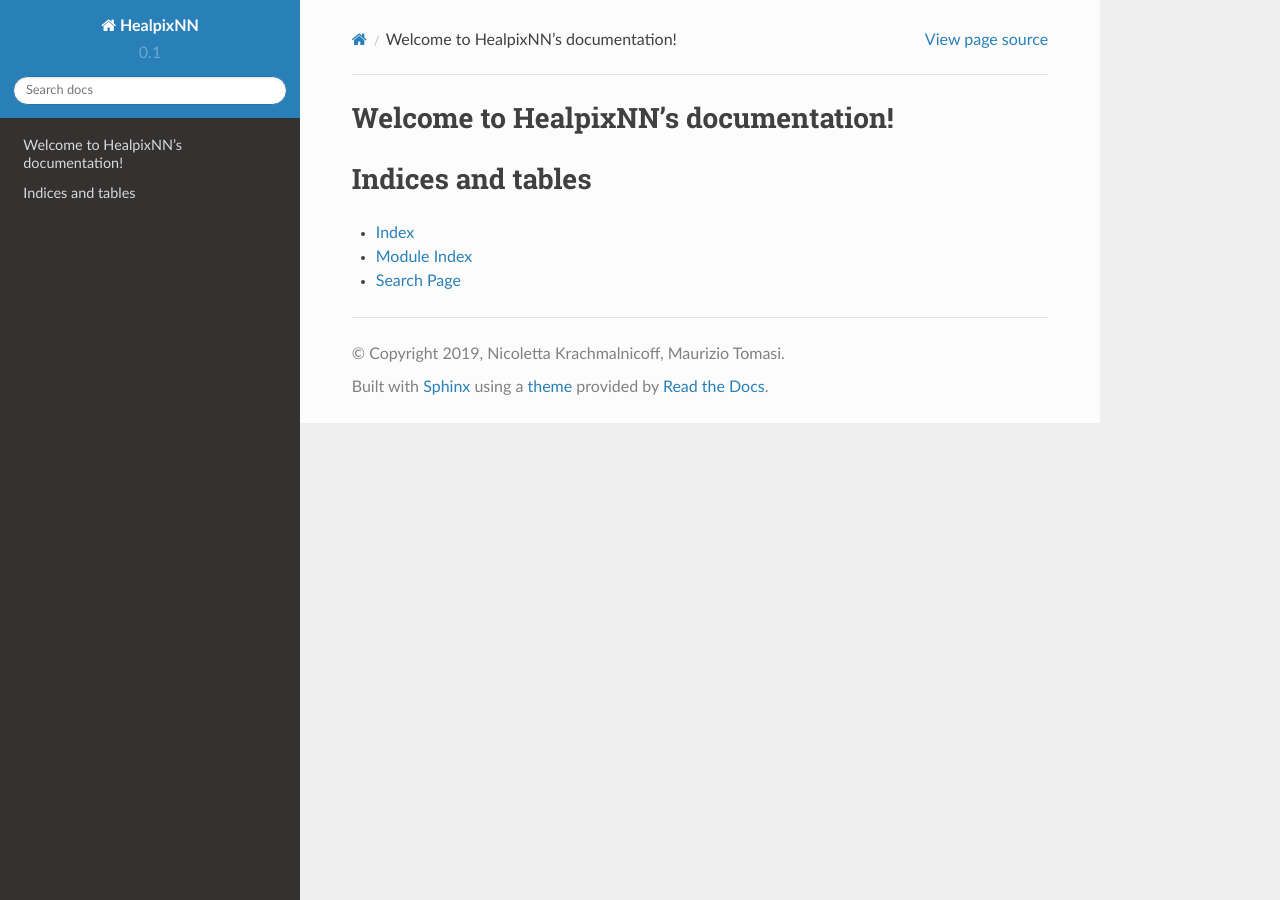
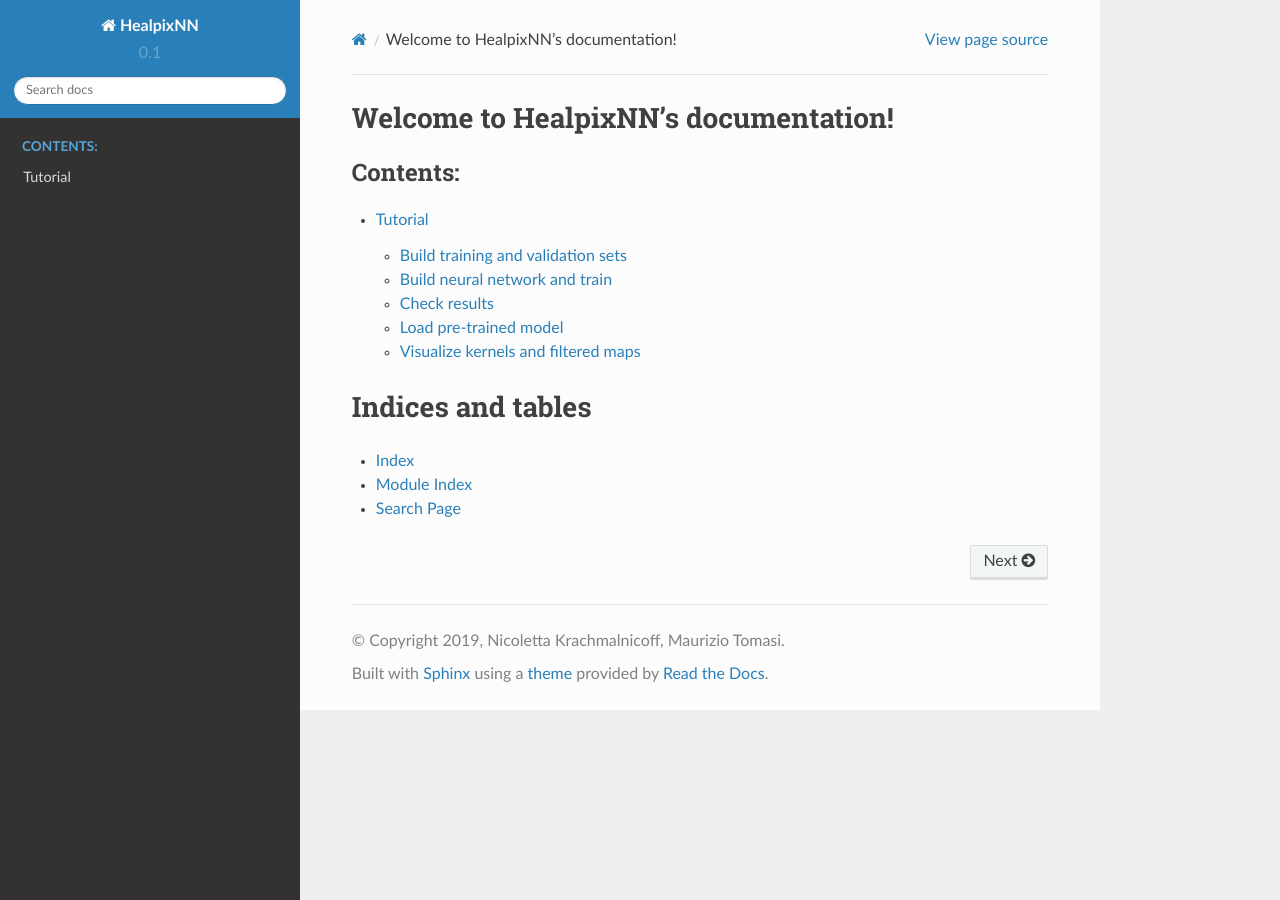
Before and after one commit to ai4cmb/NNhealpix, a Sphinx documentation site: the page built from docs/index.rst, in a window 1280 px wide. Built offline with Sphinx 7.4.7 and the Read the Docs theme 2.0.0, drawn with Linux system fonts in a browser that asks for light colours; formulas are drawn with MathJax 3; some of the changed lines change nothing that is shown.

Commit message:
Add tutorial

```diff
--- a/docs/index.rst
+++ b/docs/index.rst
@@ -10,7 +10,7 @@
    :maxdepth: 2
    :caption: Contents:
 
-
+   tutorial
 
 Indices and tables
 ==================
--- /dev/null
+++ b/docs/tutorial.rst
@@ -0,0 +1,320 @@
+Tutorial
+========
+
+Build training and validation sets
+----------------------------------
+
+First we load the MNIST dataset
+
+.. code:: ipython3
+
+    import keras
+    from keras.datasets import mnist
+    from keras import backend as K
+    K.set_image_dim_ordering('th')
+
+    (X_train_2d, y_train), (X_val_2d, y_val) = mnist.load_data()
+
+we remove the number 9 from the dataset, as 6 and 9 cannot be
+distinguish once projected on the sphere.
+
+.. code:: ipython3
+
+    import numpy as np
+
+    ok_train = np.where(y_train!=9)
+    X_train_2d = X_train_2d[ok_train]
+    y_train = y_train[ok_train]
+    ok_val = np.where(y_val!=9)
+    X_val_2d = X_val_2d[ok_val]
+    y_val = y_val[ok_val]
+
+We generate training and validation set by projecting MNIST 2D images
+on the Healpix sphere (with Nside=16) in a random position, with
+random rotation and dimension.
+
+.. code:: ipython3
+
+    import healpy as hp
+
+    Ntrain = 10000
+    Nval = 1000
+    Nside = 16
+    X_train_hp = np.zeros((Ntrain, hp.nside2npix(Nside)))
+    X_val_hp = np.zeros((Nval, hp.nside2npix(Nside)))
+    y_train_hp = np.zeros(Ntrain)
+    y_val_hp = np.zeros(Nval)
+
+.. code:: ipython3
+
+    from keras.utils import np_utils
+    import nnhealpix as nnhp
+
+    dim_theta = [120., 180.]
+    dim_phi = [120. , 360.]
+    for i, (id_img, hp_img) in enumerate(nnhp.projectimages(X_train_2d, Nside, dim_theta, dim_phi, num=Ntrain)):
+        X_train_hp[i, :] = hp_img
+        y_train_hp[i] = y_train[id_img]
+    for i, (id_img, hp_img) in enumerate(nnhp.projectimages(X_val_2d, Nside, dim_theta, dim_phi, num=Nval)):
+        X_val_hp[i, :] = hp_img
+        y_val_hp[i] = y_val[id_img]
+    y_train = np_utils.to_categorical(y_train_hp)
+    y_val = np_utils.to_categorical(y_val_hp)
+
+
+Plot projected map
+
+.. code:: ipython3
+
+    import matplotlib.pylab as plt
+    %matplotlib inline
+
+    Nt = np.random.randint(Ntrain)
+    fig = plt.figure(figsize=(14,4))
+    hp.mollview(X_train_hp[Nt], sub=131, max=255, title='Mollview projection')
+    hp.orthview(X_train_hp[Nt], sub=132, max=255, title='Orthographic projection')
+    hp.orthview(X_train_hp[Nt], rot=[0, 90], sub=133, max=255, title='Orthographic projection (poles)')
+
+
+
+.. image:: images/output_9_0.png
+
+
+Reshape and normalize
+
+.. code:: ipython3
+
+    X_train = X_train_hp.reshape(X_train_hp.shape[0], len(X_train_hp[0]), 1).astype('float32')
+    X_val = X_val_hp.reshape(X_val_hp.shape[0], len(X_val_hp[0]), 1).astype('float32')
+    X_train = X_train / 255
+    X_val = X_val / 255
+    num_classes = y_train.shape[1]
+    shape = (len(X_train_hp[0]), 1)
+
+
+Build neural network and train
+------------------------------
+
+.. code:: ipython3
+
+    import keras.layers
+    import nnhealpix.layers.blocks
+
+    inputs = keras.layers.Input(shape)
+    x = nnhealpix.layers.blocks.ConvNeighbours(Nside, filters=32, kernel_size=9)(inputs)
+    x = keras.layers.Activation('relu')(x)
+    x = nnhealpix.layers.blocks.MaxPooling(Nside, Nside//2)(x)
+    x = nnhealpix.layers.blocks.ConvNeighbours(Nside//2, filters=32, kernel_size=9)(x)
+    x = keras.layers.Activation('relu')(x)
+    x = nnhealpix.layers.blocks.MaxPooling(Nside//2, Nside//4)(x)
+    x = nnhealpix.layers.blocks.ConvNeighbours(Nside//4, filters=32, kernel_size=9)(x)
+    x = keras.layers.Activation('relu')(x)
+    x = nnhealpix.layers.blocks.MaxPooling(Nside//4, Nside//8)(x)
+    x = nnhealpix.layers.blocks.ConvNeighbours(Nside//8, filters=32, kernel_size=9)(x)
+    x = keras.layers.Activation('relu')(x)
+    x = nnhealpix.layers.blocks.MaxPooling(Nside//8, Nside//16)(x)
+    x = keras.layers.Dropout(0.2)(x)
+    x = keras.layers.Flatten()(x)
+    x = keras.layers.Dense(48)(x)
+    x = keras.layers.Activation('relu')(x)
+    x = keras.layers.Dense(num_classes)(x)
+    out = keras.layers.Activation('softmax')(x)
+    model = keras.models.Model(inputs=inputs, outputs=out)
+    opt = keras.optimizers.Adam(lr=0.001)
+    model.compile(loss=keras.losses.mse, optimizer=opt, metrics=['accuracy'])
+    model.summary()
+
+
+.. parsed-literal::
+
+    [abriged]
+    Total params: 46,857
+    Trainable params: 46,857
+    Non-trainable params: 0
+
+
+Train network
+
+.. code:: ipython3
+
+    history = model.fit(X_train, y_train, validation_data=(X_val, y_val), epochs=10, batch_size=32, verbose=1)
+
+Save trained network and history
+
+.. code:: ipython3
+
+    import pickle
+
+    model.save('model_MNIST_tutorial.h5')
+    pickle.dump(history.history, open('history_MNIST_tutorial.npy', 'wb'))
+
+Check results
+-------------
+
+.. code:: ipython3
+
+    from keras.models import load_model
+
+    def read_history(history_file):
+        with open(history_file, 'rb') as f:
+            hy = pickle.load(f)
+        return hy
+
+.. code:: ipython3
+
+    hy = read_history('history_MNIST_tutorial.npy')
+    model = load_model('model_MNIST_tutorial.h5', custom_objects={'OrderMap': nnhealpix.layers.blocks.OrderMap})
+
+.. code:: ipython3
+
+    (X_train_2d, y_train), (X_test_2d, y_test) = mnist.load_data()
+    ok_test = np.where(y_test!=9)
+    X_test_2d = X_test_2d[ok_test]
+    y_test = y_test[ok_test]
+    Ntest = 1000
+    Nside = 16
+    X_test_hp = np.zeros((Ntest, hp.nside2npix(Nside)))
+    y_test_hp = np.zeros(Ntest)
+
+.. code:: ipython3
+
+    dim_theta = [120., 180.]
+    dim_phi = [120. , 360.]
+    for i, (id_img, hp_img) in enumerate(nnhp.projectimages(X_test_2d, Nside, dim_theta, dim_phi, num=Ntest)):
+        X_test_hp[i, :] = hp_img
+        y_test_hp[i] = y_test[id_img]
+    y_test = np_utils.to_categorical(y_test_hp)
+
+.. code:: ipython3
+
+    X_test = X_test_hp.reshape(X_test_hp.shape[0], len(X_test_hp[0]), 1).astype('float32')
+    X_test = X_test / 255
+
+.. code:: ipython3
+
+    scores = model.evaluate(X_test, y_test, verbose=0)
+    print("CNN Error: %.2f%%" % (100-scores[1]*100))
+
+.. parsed-literal::
+
+    CNN Error: 34.00%
+
+
+Results are not good as we are training on a small training set and just
+for few epochs.
+
+.. code:: ipython3
+
+    plt.plot(hy['acc'], color='blue', lw=3, label='train')
+    plt.plot(hy['val_acc'], color='blue', ls='--', lw=3, label = 'validation')
+    plt.xlabel('Epoch')
+    plt.ylabel('Accuracy')
+    plt.legend()
+
+
+.. image:: images/output_26_1.png
+
+
+Load pre-trained model
+----------------------
+
+this is the network trained and tested in Krachmalnicoff & Tomasi 2019
+(https://arxiv.org/abs/1902.04083).
+
+.. code:: ipython3
+
+    modelPT = load_model('model_MNIST_16x32_8x32_4x32_2x32_Ntrain100000_HVDn10_rndxrnd.h5',
+                              custom_objects={'OrderMap': nnhealpix.layers.blocks.OrderMap})
+    modelPT.summary()
+
+
+.. parsed-literal::
+
+    [abriged]
+    Total params: 46,857
+    Trainable params: 46,857
+    Non-trainable params: 0
+
+
+.. code:: ipython3
+
+    hyPT = read_history('history_MNIST_16x32_8x32_4x32_2x32_Ntrain100000_HVDn10_rndxrnd.npy')
+
+.. code:: ipython3
+
+    scoresPT = modelPT.evaluate(X_test, y_test, verbose=0)
+    print("CNN Error: %.2f%%" % (100-scoresPT[1]*100))
+
+
+.. parsed-literal::
+
+    CNN Error: 5.40%
+
+
+.. code:: ipython3
+
+    plt.plot(hyPT['acc'], color='blue', lw=3, label='train')
+    plt.plot(hyPT['val_acc'], color='blue', ls='--', lw=3, label = 'validation')
+    plt.xlabel('Epoch')
+    plt.ylabel('Accuracy')
+    plt.legend()
+
+.. image:: images/output_31_1.png
+
+
+Visualize kernels and filtered maps
+-----------------------------------
+
+`nnhealpix.visual` allow to inspect the NN, by visualizing kernels and
+fitered maps.
+
+Here we plot the 32 filters of the first convolutional layers (layer
+number 2).
+
+.. code:: ipython3
+
+    w = np.array(modelPT.layers[2].get_weights())
+    wT = w[0, :, 0, :].T
+
+.. code:: ipython3
+
+    from nnhealpix import visual
+    fig = visual.plot_filters(wT, cbar=True, vmin=-0, vmax=0.5, basesize=1)
+
+
+
+.. image:: images/output_35_0.png
+
+
+Here we chose a random map in the test set and we plot the effect of
+the above filters of it, therefore the output of layer number 3.
+
+.. code:: ipython3
+
+    Nt = np.random.randint(Ntest)
+    fig = plt.figure(figsize=(14,4))
+    hp.mollview(X_test_hp[Nt], sub=131, max=255, title='Mollview projection')
+    hp.orthview(X_test_hp[Nt], sub=132, max=255, title='Orthographic projection')
+    hp.orthview(X_test_hp[Nt], rot=[0, 90], sub=133, max=255,
+                title='Orthographic projection (poles)')
+
+.. image:: images/output_37_0.png
+
+
+.. code:: ipython3
+
+    get_layer_output = K.function([modelPT.layers[0].input],
+                                      [modelPT.layers[3].output])
+    layer_output = get_layer_output([X_test[Nt:Nt+1]])[0]
+    filt_maps = layer_output[0].T
+
+.. code:: ipython3
+
+    fig = visual.plot_layer_output(filt_maps, cbar=True)
+
+.. parsed-literal::
+
+    Active nodes:  29
+
+
+.. image:: images/output_39_1.png
```
Also changed, not shown: docs/images/output_26_1.png (added), docs/images/output_31_1.png (added), docs/images/output_35_0.png (added), docs/images/output_37_0.png (added), docs/images/output_39_1.png (added), docs/images/output_9_0.png (added).
